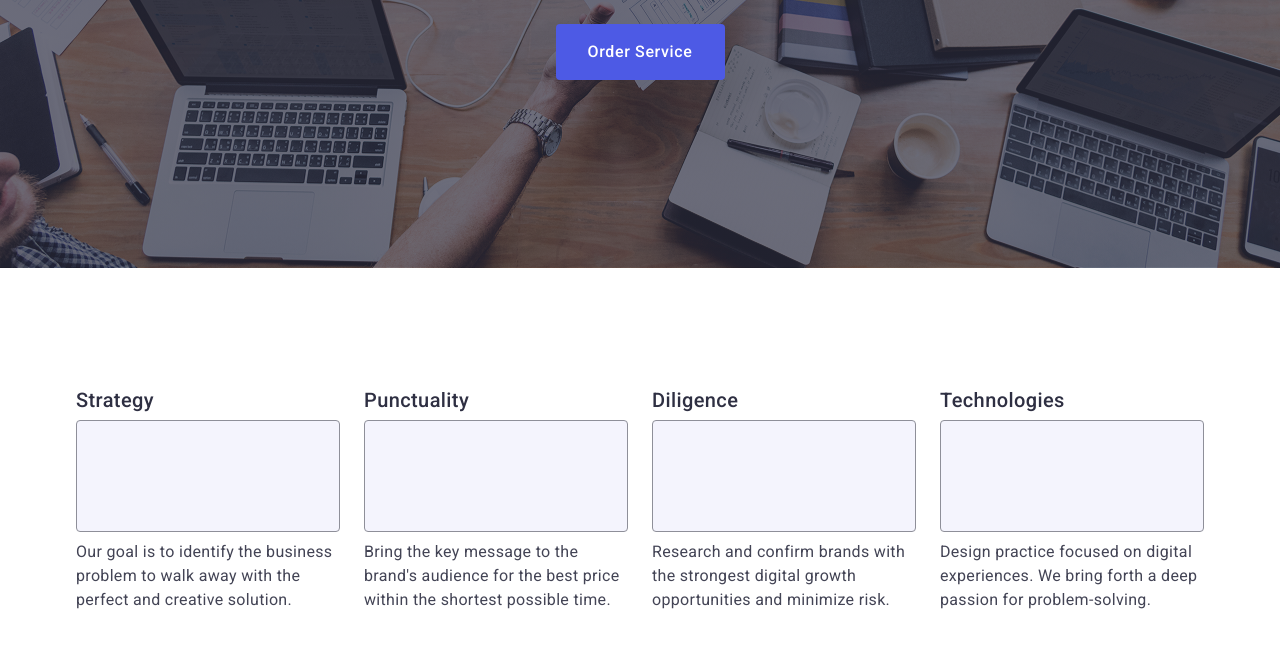
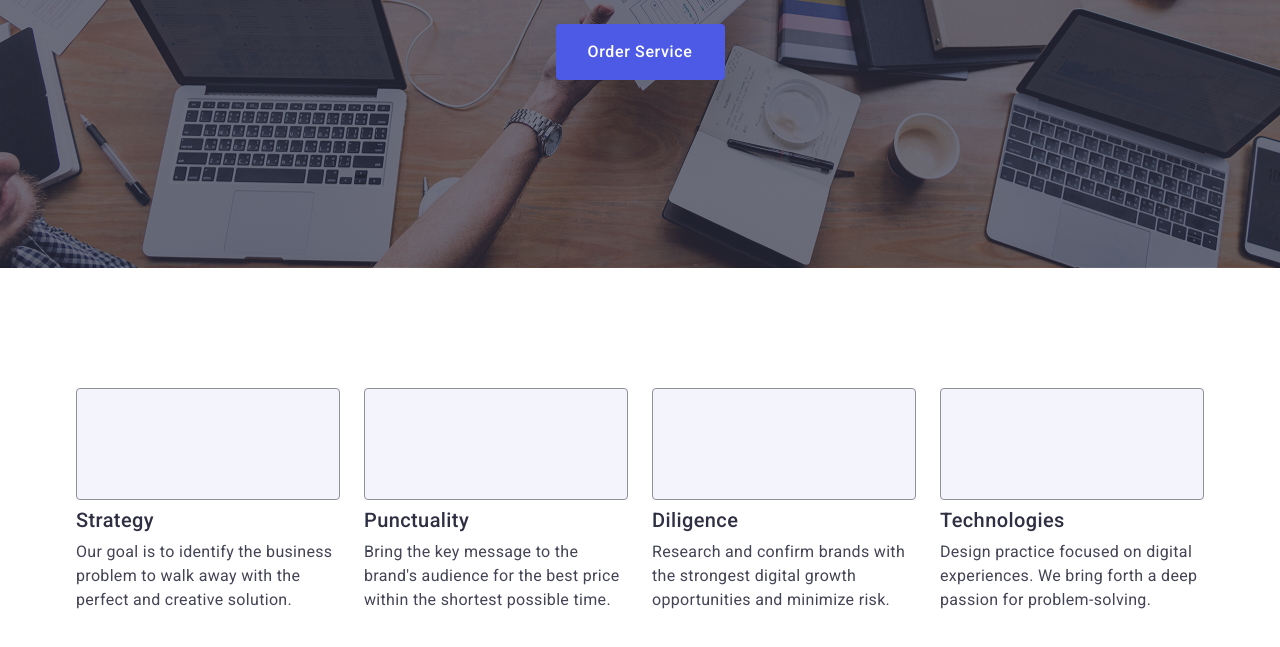
Before and after one commit to SofiaBlaha/goit-markup-hw-04, a plain HTML site: page index.html in a window 1280 px wide. Shown: the part 405-1052 px from the top of the page. Drawn offline with nearby package versions, Linux system fonts and the light colour scheme.

Commit message:
add all changes

```diff
--- a/index.html
+++ b/index.html
@@ -41,29 +41,41 @@
                 <div class="container">
                     <h2 class="visually-hidden">Our Principles</h2>
                     <ul class="principles-list">
-                        <li class="principles-link"><h3 class="third-title">Strategy</h3>
-                        <div class="icon-principles">
+                        <li class="principles-link">
+                            <div class="icon-principles">
                             <svg class="" width="64" height="64">
                               <use href="./images/icons.svg#icon-antenna"></use>
                             </svg>
-                        </div><p class="text-principles">Our goal is to identify the business problem to walk away with the perfect and creative solution. </p></li>
-                        <li class="principles-link"><h3 class="third-title">Punctuality</h3> <div class="icon-principles">
+                        </div>
+                            <h3 class="third-title">Strategy</h3>
+                            <p class="text-principles">Our goal is to identify the business problem to walk away with the perfect and creative solution. </p>
+                        </li>
+                        <li class="principles-link">
+                            <div class="icon-principles">
                             <svg class="" width="64" height="64">
                               <use href="./images/icons.svg#icon-clock"></use>
                             </svg>
-                        </div> <p class="text-principles">Bring the key message to the brand's audience for the best price within the shortest possible time.</p></li>
-                        <li class="principles-link"><h3 class="third-title">Diligence</h3> <div class="icon-principles">
+                        </div>
+                            <h3 class="third-title">Punctuality</h3>
+                            <p class="text-principles">Bring the key message to the brand's audience for the best price within the shortest possible time.</p>
+                        </li>
+                        <li class="principles-link">
+                            <div class="icon-principles">
                             <svg class="" width="64" height="64">
                               <use href="./images/icons.svg#icon-diagram"></use>
                             </svg>
-                        </div> <p class="text-principles">Research and confirm brands with the strongest digital growth opportunities and minimize risk.</p></li>
-                        <li class="principles-link"><h3 class="third-title">Technologies</h3>
-                        <div class="icon-principles">
+                        </div>
+                            <h3 class="third-title">Diligence</h3>
+                            <p class="text-principles">Research and confirm brands with the strongest digital growth opportunities and minimize risk.</p>
+                        </li>
+                        <li class="principles-link">
+                            <div class="icon-principles">
                             <svg class="" width="64" height="64">
                               <use href="./images/icons.svg#icon-astronaut"></use>
                             </svg>
                         </div>
-                        <p class="text-principles">Design practice focused on digital experiences. We bring forth a deep passion for problem-solving.</p></li>
+                            <h3 class="third-title">Technologies</h3>
+                            <p class="text-principles">Design practice focused on digital experiences. We bring forth a deep passion for problem-solving.</p></li>
                     </ul>
                 </div>
             </section>
```
